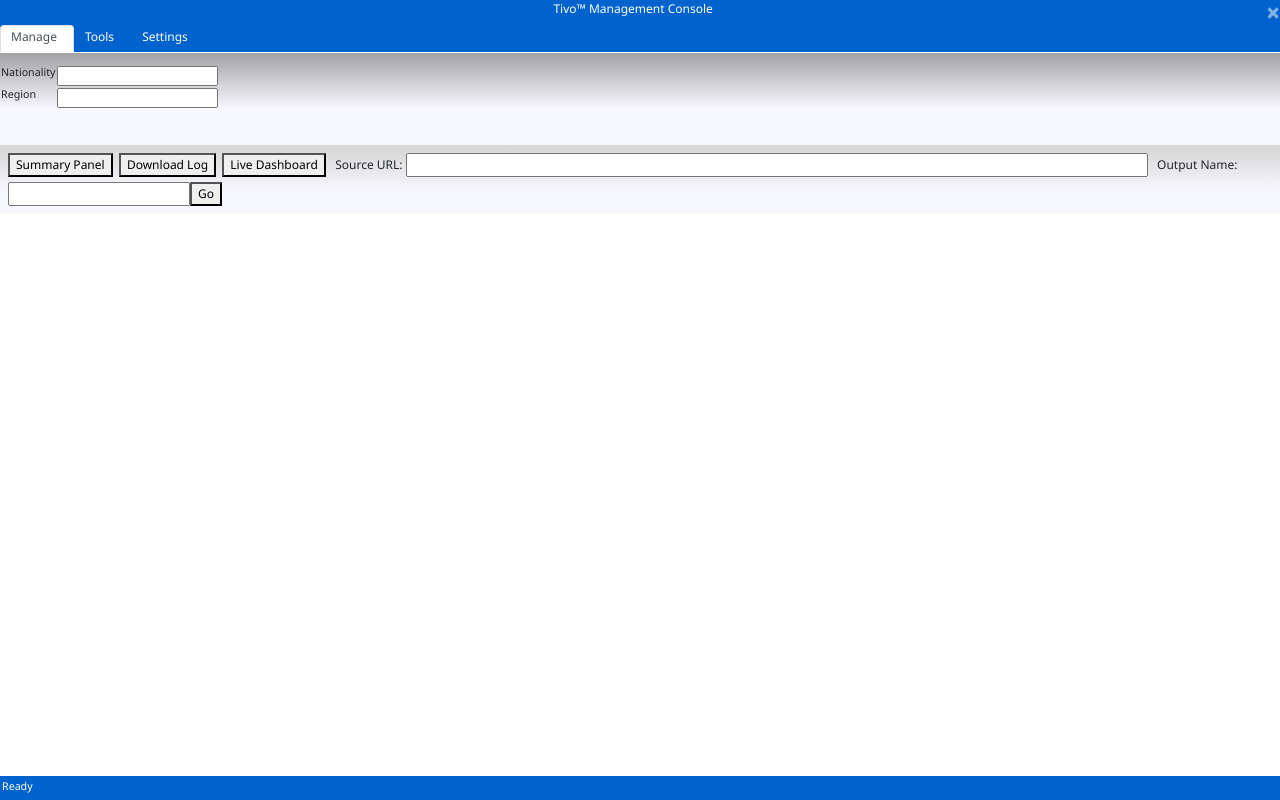
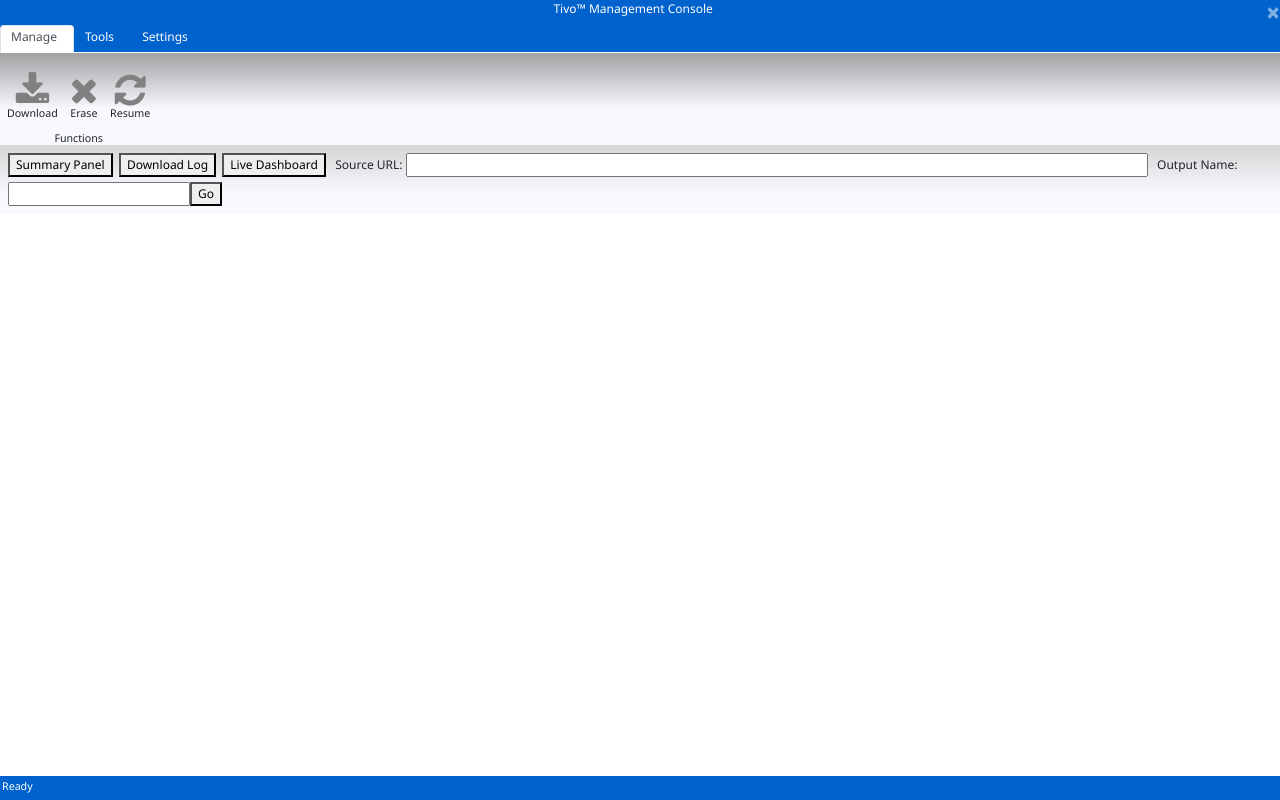
Before and after one commit to raheal/tivo-web, an Angular app: page / in a window 1280 px wide. Built offline with nearby package versions, Linux system fonts and the light colour scheme.

Commit message:
update header wth ribbon buttons

```diff
--- a/src/app/header/header.component.css
+++ b/src/app/header/header.component.css
@@ -38,3 +38,13 @@
         padding: 2px;
 
     }
+
+
+.ribbonButton {
+    text-align:center;
+    padding: 6px;
+}
+
+.ribbonButton:hover {
+    border: 1px solid gray;
+}
--- a/src/app/header/header.component.html
+++ b/src/app/header/header.component.html
@@ -29,22 +29,54 @@
           <table id="searchTable" style="font-size:8pt;">
               <tr>
                   <td>
-                      <label>Nationality</label>
+
+                    <div class="ribbonButtonSection">
+                        <div class="btn-group">
+                            <div class="ribbonButton">
+                                <div class="buttonIcon">
+                                    <i class="fa fa-download" style="font-size:36px; color:gray"></i>
+                                </div>
+                                <div class="buttonText">
+                                    <label>Download</label>
+                                </div>
+                            </div>
+
+                            <div class="ribbonButton">
+                                <div class="buttonIcon">
+                                    <i class="fa fa-remove" style="font-size:36px; color:gray"></i>
+                                </div>
+                                <div class="buttonText">
+                                    <label>Erase</label>
+                                </div>
+                            </div>
+
+                            <div class="ribbonButton">
+                                <div class="buttonIcon">
+                                    <i class="fa fa-refresh" style="font-size:36px; color:gray"></i>
+                                </div>
+                                <div class="buttonText">
+                                    <label>Resume</label>
+                                </div>
+                            </div>
+
+
+
+
+
+
+                        </div>
+
+                        <div style="text-align:center;">
+                            <label>Functions</label>
+                        </div>
+                    </div> <!-- ribbonButtonSection-->
+
+
                   </td>
                   <td>
-                      <input type="text" name="nationality" id="nationality" />
-                  </td>
+                    <!-- put the next set of button here-->
+                </td>
               </tr>
-
-              <tr>
-                  <td>
-                      <label>Region</label>
-                  </td>
-                  <td>
-                      <input type="text" name="region" id="region" />
-                  </td>
-              </tr>
-
           </table>
       </div>
       <div id="menu1" class="tab-pane fade"><br>
--- a/src/index.html
+++ b/src/index.html
@@ -10,6 +10,7 @@
   <script src="https://ajax.googleapis.com/ajax/libs/jquery/3.4.1/jquery.min.js"></script>
   <script src="https://cdnjs.cloudflare.com/ajax/libs/popper.js/1.16.0/umd/popper.min.js"></script>
   <script src="https://maxcdn.bootstrapcdn.com/bootstrap/4.4.1/js/bootstrap.min.js"></script>
+  <link rel="stylesheet" href="https://cdnjs.cloudflare.com/ajax/libs/font-awesome/4.7.0/css/font-awesome.min.css">
   <link rel="icon" type="image/x-icon" href="favicon.ico">
 
 </head>
```
Also changed, not shown: src/dashboard.json (added, +31 -0 lines).
